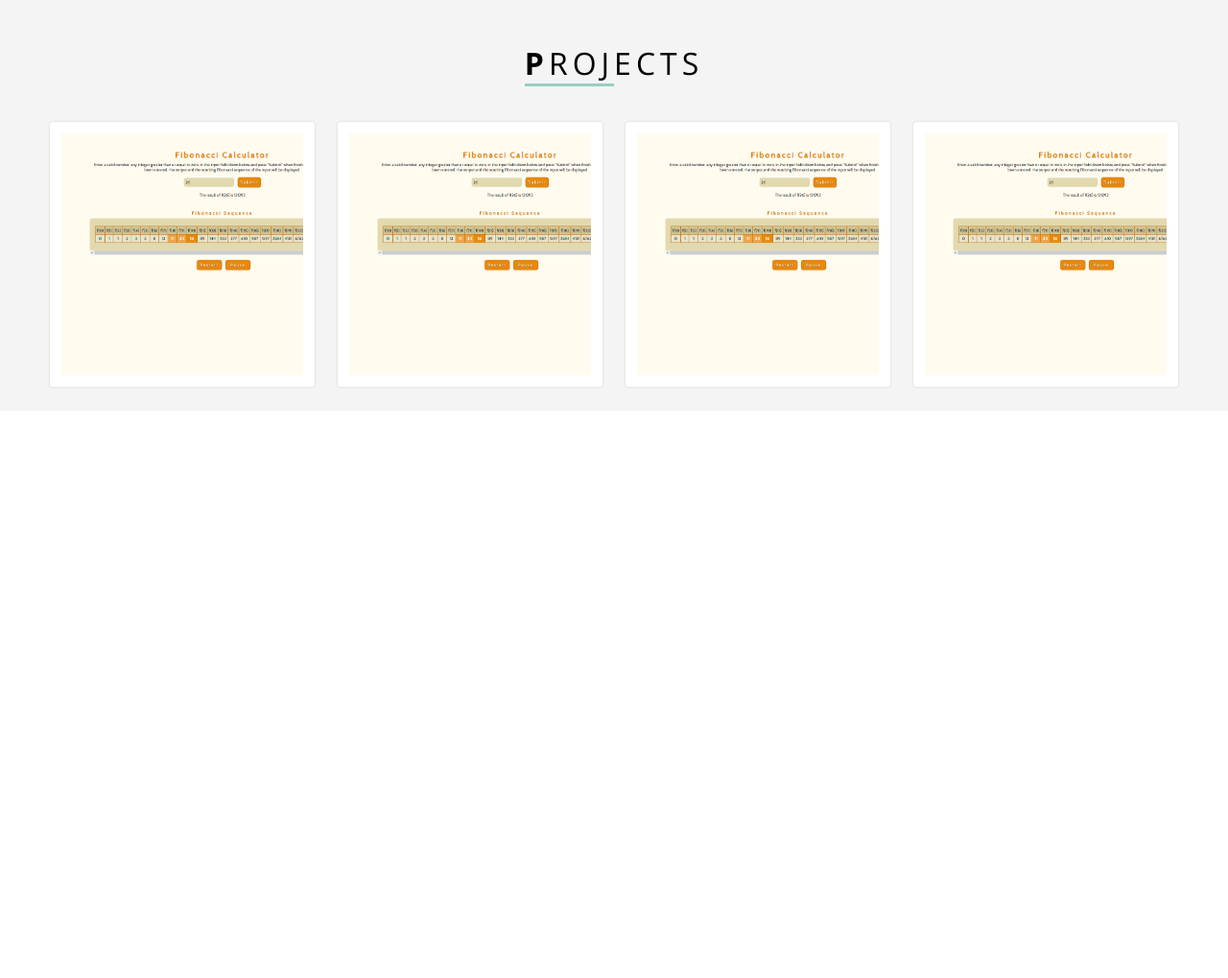
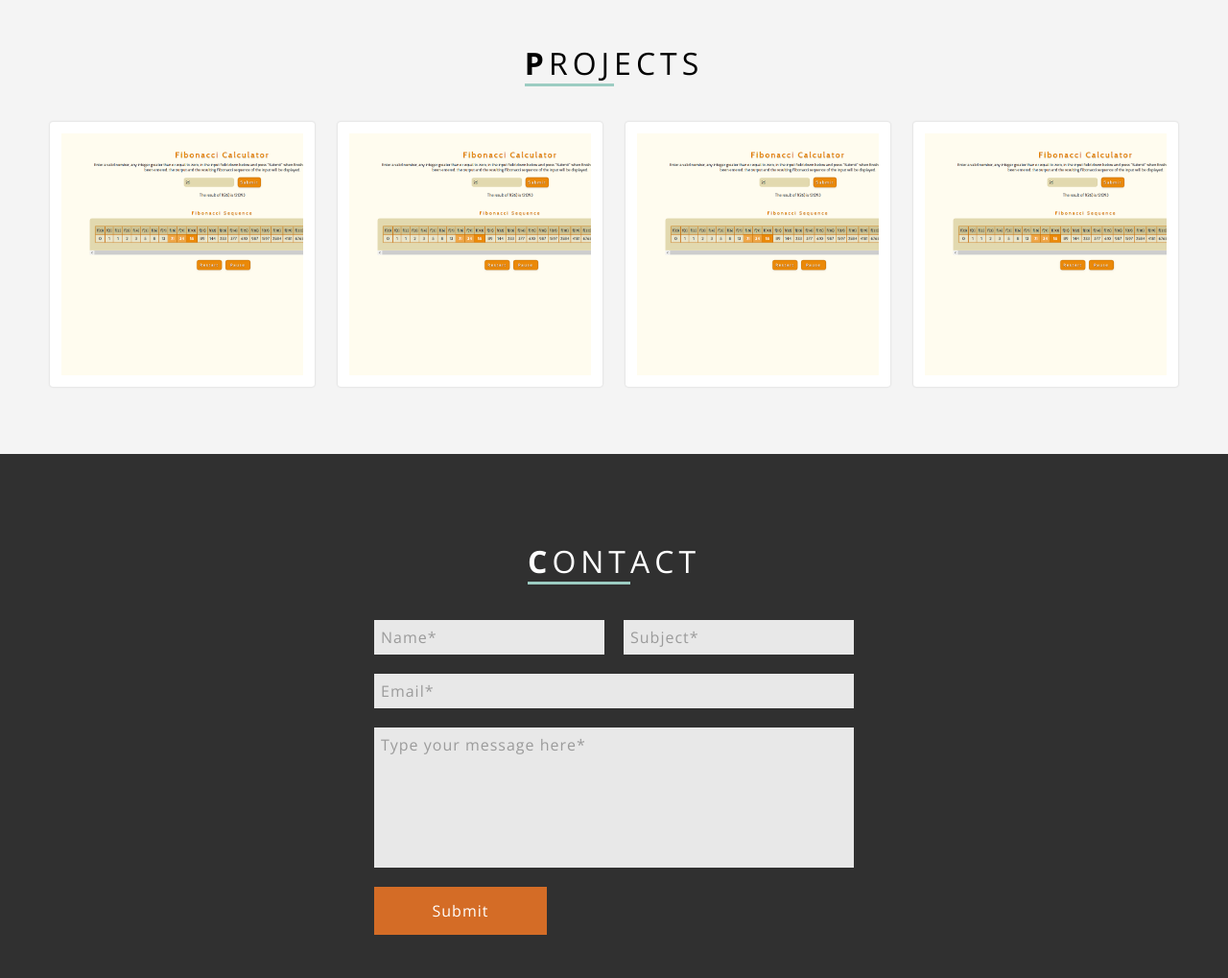
Before and after one commit to gomezja/single-page-website-project, a PHP site: page / in a window 1280 px wide. Shown: the part 524-1543 px from the top of the page at 96% size. Run offline with PHP 8.4, Linux system fonts and the light colour scheme; some libraries are stand-ins or nearby versions.

Commit message:
Added contact section

```diff
--- a/index.html
+++ b/index.html
@@ -182,6 +182,30 @@
         </div>
     </div>
 
+    <!-- CONTACT SECTION -->
+    <div class="contact">
+        <h1 class="contact__header">
+            <span class="contact__header--underline"><span class="contact__header--bold">C</span>ont</span>act
+        </h1>
+
+        <form class="contact__form" action="mailto:someone@example.com" method="post" enctype="text/plain">
+            <div class="contact__section">
+                <input class="contact__input contact__input--50" type="text" name="name" placeholder="Name*">
+                <input class="contact__input contact__input--50 contact__input--ab" type="text" name="subject" placeholder="Subject*">
+            </div>
+
+            <div class="contact__section">
+                <input class="contact__input  contact__input--100" type="text" name="email" placeholder="Email*">
+            </div>
+
+            <div class="contact__section">
+                <textarea class="contact__input contact__input--textarea contact__input--100" name="message" placeholder="Type your message here*"></textarea>
+            </div>
+
+            <button class="button" type="submit"><span class="button__text">Submit</span></button>
+        </form>
+    </div>
+
     <script
     src="https://code.jquery.com/jquery-3.3.1.min.js"
     integrity="sha256-FgpCb/KJQlLNfOu91ta32o/NMZxltwRo8QtmkMRdAu8="
--- a/style.css
+++ b/style.css
@@ -121,11 +121,13 @@ html, body {
 
 /*========================================== About Section ==========================================*/
 .about-section {
-    margin: 90px 8.33% 0 8.33%;
+    margin: 0 8.33%;
+    padding: 90px 0 45px 0;
 }
 
 .about-section__header,
-.project-section__header {
+.project-section__header,
+.contact__header {
     text-transform: uppercase;
     text-align: center;
     font-size: 32px;
@@ -134,12 +136,14 @@ html, body {
 }
 
 .about-section__header--underline,
-.project-section__header--underline {
+.project-section__header--underline,
+.contact__header--underline {
     border-bottom: 3.5px solid #9cccc2;
 }
 
 .about-section__header--bold,
-.project-section__header--bold {
+.project-section__header--bold,
+.contact__header--bold {
     font-weight: 700;
 }
 
@@ -159,8 +163,7 @@ html, body {
 
 /*========================================== Project Section ==========================================*/
 .project-section {
-    padding: 45px 0 0 0;
-    margin-top: 45px;
+    padding: 45px 0 45px 0;
     position: relative;
     width: 100%;
 }
@@ -330,6 +333,75 @@ html, body {
     width: 100%;
 }
 
+/*========================================== Contact Section ==========================================*/
+.contact {
+    background: #303030;
+    padding: 90px 0 45px 0;
+}
+
+.contact__header {
+    color: #ffffff;
+}
+
+.contact__form {
+    margin: 40px auto 0 auto;
+    max-width: 500px;
+    width: 100%;
+}
+
+.contact__section {
+    display: block;
+    margin-bottom: 4%;
+}
+
+.contact__input {
+    background: #e8e8e8;
+    border: none;
+    font-size: 16px;
+    letter-spacing: 1px;
+    padding: 7px;
+}
+
+::placeholder {
+    color: #9b9b9b;
+    font-weight: 400;
+    opacity: 1;
+}
+
+.contact__input--textarea {
+    height: 146px;
+    resize: none;
+}
+
+.contact__input--50 {
+    width: 48%;
+}
+
+.contact__input--100 {
+    width: 100%;
+}
+
+.contact__input--ab {
+    float: right;
+}
+
+.button {
+    background: #d46c26;
+    border: none;
+    height: 50px;
+    width: 180px;
+}
+
+.button:hover {
+    cursor: pointer;
+}
+
+.button__text {
+    color: #ffffff;
+    font-size: 16px;
+    letter-spacing: 1px;
+}
+
 /*========================================== Media Queries ==========================================*/
 @media screen and (max-width: 760px) {
     .nav__content {
```
